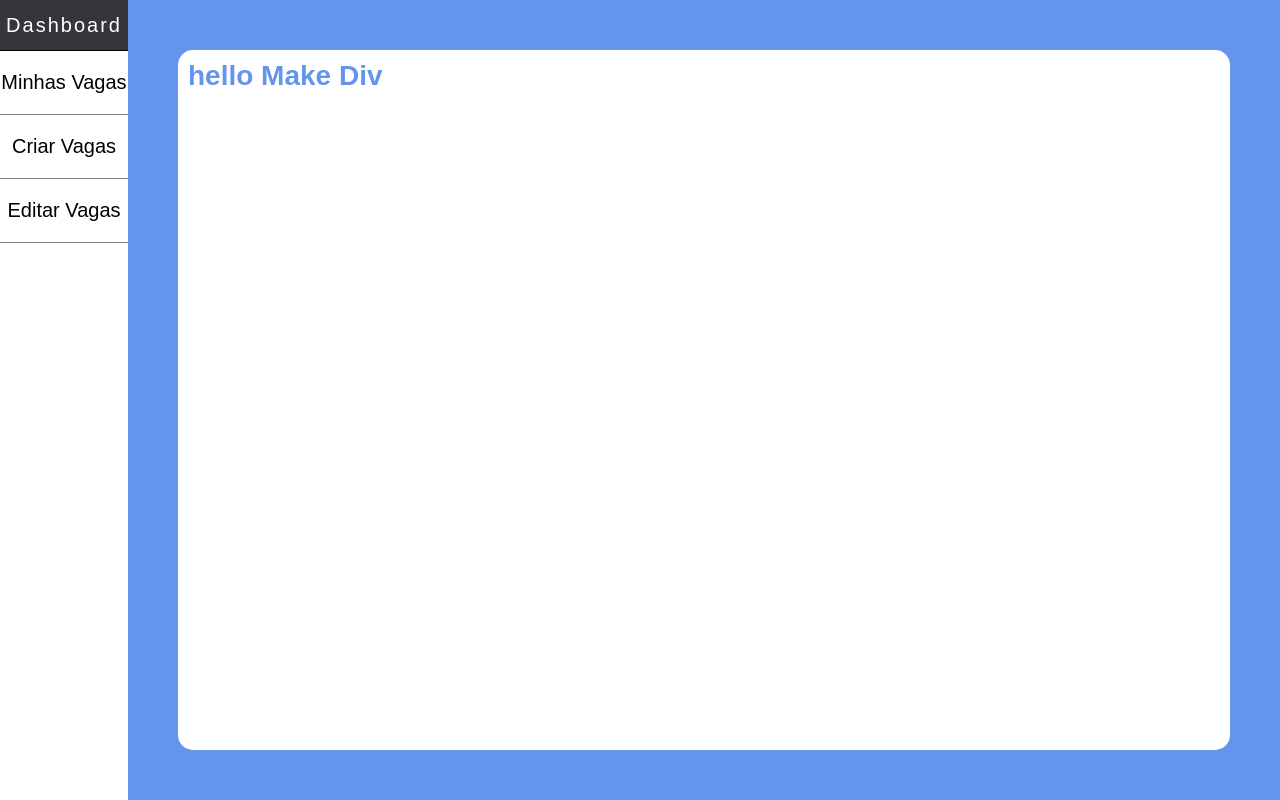
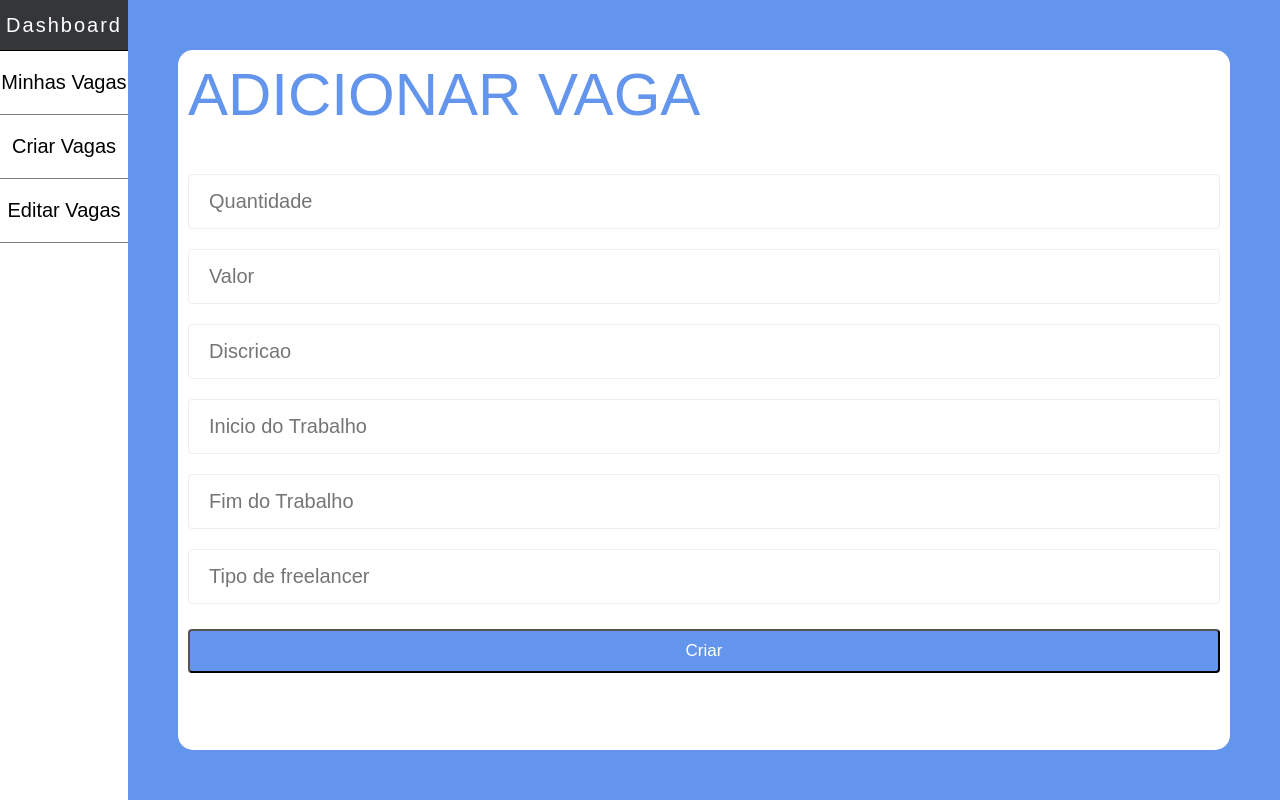
Before and after one commit to Ptdavid0/ufrillaTest, a React (Create React App) app: page /makeVagas in a window 1280 px wide. Built offline with nearby package versions, Linux system fonts and the light colour scheme.

Commit message:
Post/edit ready

```diff
--- a/src/pages/editVagas/index.js
+++ b/src/pages/editVagas/index.js
@@ -1,16 +1,73 @@
 import React, { Component } from 'react';
 
-import { Container, EditDiv } from './styles';
+import { Container, EditDiv, Form, SubmitButton } from './styles';
 
 import Dashboard from '../Dashboard/';
 
+import api from '../../services/api';
+
 export default class editVagas extends Component {
+    state = {
+        id: '',
+        quantidade: '',
+        valor: '',
+    };
+
+    async updateData() {
+        const { id, quantidade, valor } = this.state;
+        const res = await api.put('/job', {
+            id: id,
+            quantity: quantidade,
+            value: valor,
+        });
+        console.log(res);
+    }
+
+    handleSubmit = e => {
+        e.preventDefault();
+        this.updateData();
+        console.log(this.state);
+        this.setState({
+            id: '',
+            quantidade: '',
+            valor: '',
+        });
+    };
+
+    handleChange = e => {
+        this.setState({ [e.target.name]: e.target.value });
+    };
+
     render() {
         return (
             <Container>
                 <Dashboard />
                 <EditDiv>
-                    <h1>Hello Edit Div</h1>
+                    <p>EDITAR VAGA</p>
+                    <Form onSubmit={this.handleSubmit.bind(this)}>
+                        <input
+                            type="number"
+                            placeholder="ID"
+                            name="id"
+                            value={this.state.id}
+                            onChange={this.handleChange.bind(this)}
+                        />
+                        <input
+                            type="number"
+                            placeholder="Nova quantidade"
+                            name="quantidade"
+                            value={this.state.quantidade}
+                            onChange={this.handleChange.bind(this)}
+                        />
+                        <input
+                            type="number"
+                            placeholder="Novo valor"
+                            name="valor"
+                            value={this.state.valor}
+                            onChange={this.handleChange.bind(this)}
+                        />
+                        <SubmitButton>Salvar</SubmitButton>
+                    </Form>
                 </EditDiv>
             </Container>
         );
--- a/src/pages/editVagas/styles.js
+++ b/src/pages/editVagas/styles.js
@@ -8,14 +8,45 @@ export const Container = styled.div`
 
 export const EditDiv = styled.div`
     display: flex;
-    flex-direction: row;
+    flex-direction: column;
     background-color: white;
     width: 100vw;
     margin: 50px;
     border-radius: 15px;
     padding: 10px;
 
-    h1 {
+    p {
+        font-size: 60px;
         color: cornflowerblue;
     }
 `;
+
+export const Form = styled.form`
+    margin-top: 35px;
+    display: flex;
+    flex-direction: column;
+
+    input {
+        flex: 1;
+        border: 1px solid #eee;
+        padding: 15px 20px;
+        border-radius: 4px;
+        font-size: 20px;
+        color: black;
+        margin: 10px 0;
+    }
+`;
+
+export const SubmitButton = styled.button.attrs({
+    type: 'submit',
+})`
+    background-color: cornflowerblue;
+    padding: 10px 15px;
+    color: white;
+    border-radius: 4px;
+    display: flex;
+    justify-content: center;
+    align-items: center;
+    margin-top: 15px;
+    font-size: 17px;
+`;
--- a/src/pages/makeVagas/index.js
+++ b/src/pages/makeVagas/index.js
@@ -1,16 +1,110 @@
 import React, { Component } from 'react';
 
-import { Container, MakeDiv } from './styles';
+import { Container, MakeDiv, Form, SubmitButton } from './styles';
 
 import Dashboard from '../Dashboard/';
 
+import api from '../../services/api';
+
 export default class makeVagas extends Component {
+    state = {
+        quantidade: '',
+        valor: '',
+        discricao: '',
+        inicio_do_Trabalho: '',
+        fim_do_Trabalho: '',
+        freelancerType: '',
+    };
+
+    async sendData() {
+        const {
+            quantidade,
+            valor,
+            discricao,
+            inicio_do_Trabalho,
+            fim_do_Trabalho,
+            freelancerType,
+        } = this.state;
+
+        await api.post('/job', {
+            quantity: quantidade,
+            value: valor,
+            description: discricao,
+            job_start: inicio_do_Trabalho,
+            job_end: fim_do_Trabalho,
+            freelancer_type_id: freelancerType,
+        });
+    }
+
+    handleSubmit = e => {
+        e.preventDefault();
+        console.log(this.state);
+        this.sendData();
+        this.setState({
+            quantidade: '',
+            valor: '',
+            discricao: '',
+            inicio_do_Trabalho: '',
+            fim_do_Trabalho: '',
+            freelancerType: '',
+        });
+    };
+
+    handleChange = e => {
+        this.setState({ [e.target.name]: e.target.value });
+    };
+
     render() {
         return (
             <Container>
                 <Dashboard />
                 <MakeDiv>
-                    <h1>hello Make Div</h1>
+                    <p>ADICIONAR VAGA</p>
+                    <Form onSubmit={this.handleSubmit.bind(this)}>
+                        <input
+                            type="number"
+                            placeholder="Quantidade"
+                            name="quantidade"
+                            value={this.state.quantidade}
+                            onChange={this.handleChange.bind(this)}
+                        />
+                        <input
+                            type="number"
+                            placeholder="Valor"
+                            name="valor"
+                            value={this.state.valor}
+                            onChange={this.handleChange.bind(this)}
+                        />
+                        <input
+                            type="text"
+                            placeholder="Discricao"
+                            name="discricao"
+                            value={this.state.discricao}
+                            onChange={this.handleChange.bind(this)}
+                        />
+                        <input
+                            type="text"
+                            placeholder="Inicio do Trabalho"
+                            name="inicio_do_Trabalho"
+                            value={this.state.inicio_do_Trabalho}
+                            onChange={this.handleChange.bind(this)}
+                        />
+                        <input
+                            type="text"
+                            placeholder="Fim do Trabalho"
+                            name="fim_do_Trabalho"
+                            value={this.state.fim_do_Trabalho}
+                            onChange={this.handleChange.bind(this)}
+                        />
+                        <input
+                            type="text"
+                            placeholder="Tipo de freelancer"
+                            name="freelancerType"
+                            value={this.state.freelancerType}
+                            onChange={this.handleChange.bind(this)}
+                        />
+                        <SubmitButton>Criar</SubmitButton>
+                    </Form>
                 </MakeDiv>
             </Container>
         );
--- a/src/pages/makeVagas/styles.js
+++ b/src/pages/makeVagas/styles.js
@@ -7,14 +7,45 @@ export const Container = styled.div`
 
 export const MakeDiv = styled.div`
     display: flex;
-    flex-direction: row;
+    flex-direction: column;
     background-color: white;
     width: 100vw;
     margin: 50px;
     border-radius: 15px;
     padding: 10px;
 
-    h1 {
+    p {
+        font-size: 60px;
         color: cornflowerblue;
     }
 `;
+
+export const Form = styled.form`
+    margin-top: 35px;
+    display: flex;
+    flex-direction: column;
+
+    input {
+        flex: 1;
+        border: 1px solid #eee;
+        padding: 15px 20px;
+        border-radius: 4px;
+        font-size: 20px;
+        color: black;
+        margin: 10px 0;
+    }
+`;
+
+export const SubmitButton = styled.button.attrs({
+    type: 'submit',
+})`
+    background-color: cornflowerblue;
+    padding: 10px 15px;
+    color: white;
+    border-radius: 4px;
+    display: flex;
+    justify-content: center;
+    align-items: center;
+    margin-top: 15px;
+    font-size: 17px;
+`;
--- a/src/pages/readVagas/index.js
+++ b/src/pages/readVagas/index.js
@@ -4,7 +4,18 @@ import { Container, ReadDiv } from './styles';
 
 import Dashboard from '../Dashboard/';
 
+import api from '../../services/api';
+
 export default class readVagas extends Component {
+    async getPosts() {
+        const response = await api.get('/job');
+        console.log(response.data);
+    }
+
+    componentDidMount() {
+        this.getPosts();
+    }
+
     render() {
         return (
             <Container>
```
